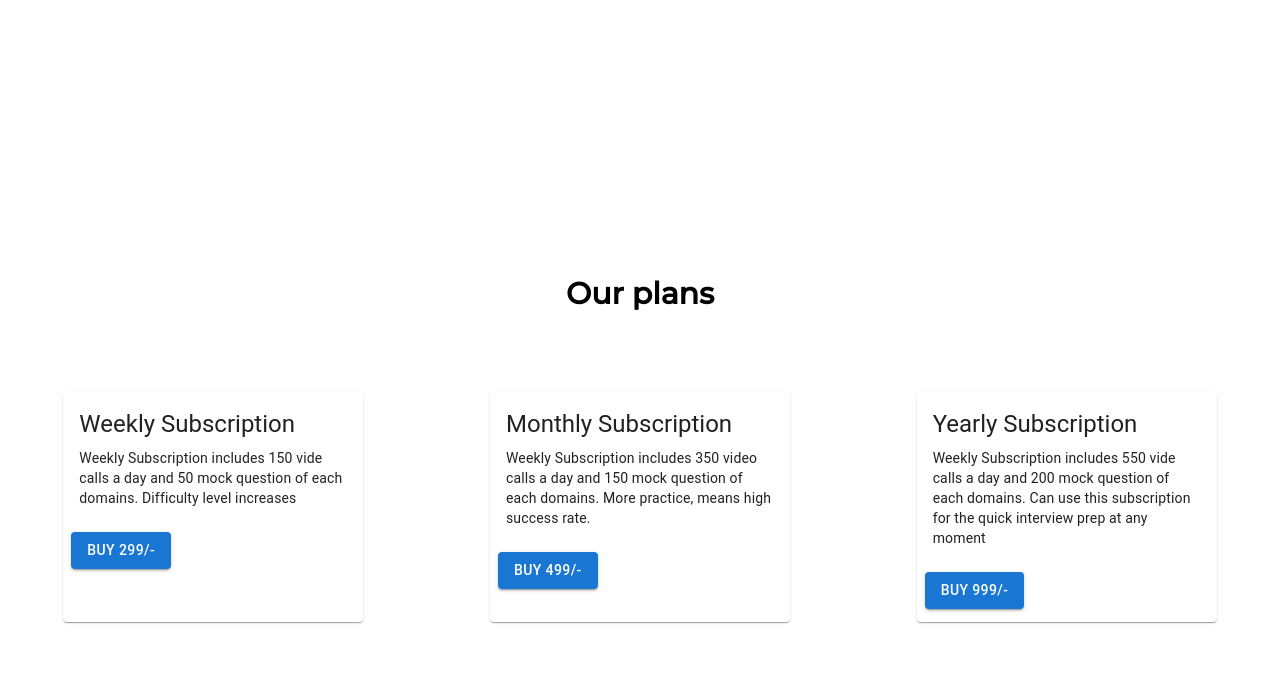
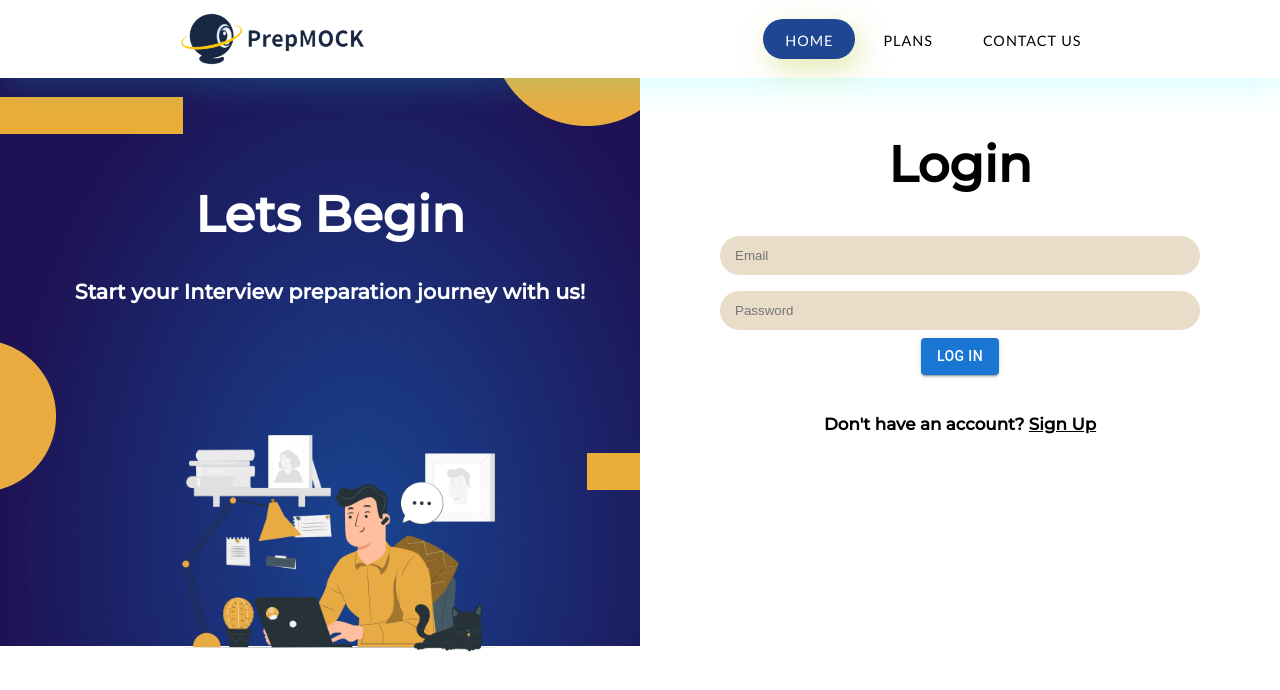
Before and after one commit to prathmeshTamhan/prepmock, a React (Create React App) app in the folder client/: page / in a window 1280 px wide. Shown: the top 690 px of the page. Built offline with nearby package versions, Linux system fonts and the light colour scheme.

Commit message:
Routing started

```diff
--- a/client/src/App.js
+++ b/client/src/App.js
@@ -4,25 +4,22 @@
 import Footer from "./components/Footer";
 import Login from "./pages/Login";
 import Register from "./pages/Register";
-import ChooseInterview  from "./pages/ChooseInterview";
+import ChooseInterview from "./pages/ChooseInterview";
 import ChooseDomain from "./pages/ChooseDomain";
 import Chooselevel from "./pages/Chooselevel"
 import Start from "./pages/Start";
+import {BrowserRouter, Routes, Route} from 'react-router-dom'
 
 function App() {
-  return <div>
-   {/* <Header/>
-  <Feature/> */}
-  <Plans/>
-  {/* <Footer/> */}
-{/* <ChooseInterview/> */}
-{/* <ChooseDomain/> */}
-{/* <Chooselevel/> */}
-{/* <Login/> */}
-{/* <Register/> */}
-{/* <Start/> */}
-
-  </div>;
+  return (
+    <>
+      <BrowserRouter>
+        <Routes>
+          <Route exact path="/" element={<Login/>} />
+        </Routes>
+      </BrowserRouter>
+    </>
+  )
 }
 
 export default App;
```
Also changed, not shown: 1 other file (tests, documents, lock files or other folders).
